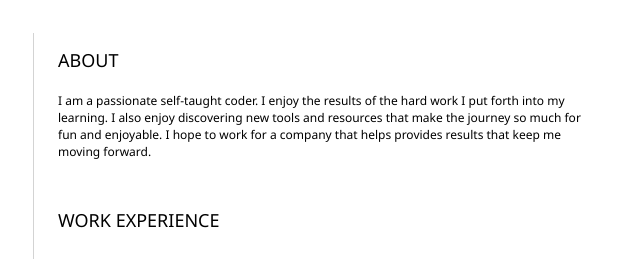
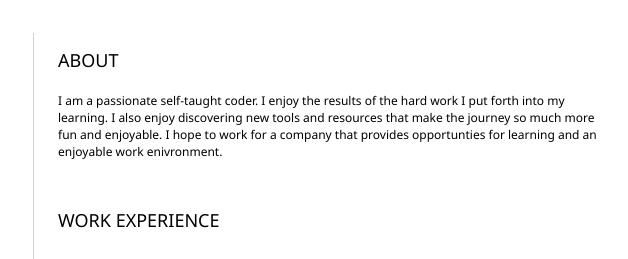
Before and after one commit to HindCodes/HindCodes-Resume, a plain HTML site: page index.html in a window 1280 px wide. Shown: the part 131-390 px from the top of the page, 510-1138 px from the left. Drawn offline with Linux system fonts and the light colour scheme.

Commit message:
Add changes to resume

```diff
--- a/index.html
+++ b/index.html
@@ -76,8 +76,8 @@
                 <h2>ABOUT</h2>
                 <!-- about you -->
                 <p>I am a passionate self-taught coder. I enjoy the results of the hard work I put forth into my
-                    learning. I also enjoy discovering new tools and resources that make the journey so much for fun and
-                    enjoyable. I hope to work for a company that helps provides results that keep me moving forward.</p>
+                    learning. I also enjoy discovering new tools and resources that make the journey so much more fun and
+                    enjoyable. I hope to work for a company that provides opportunties for learning and an enjoyable work enivronment.</p>
             </section>
             <section>
                 <h2>WORK EXPERIENCE</h2>
```
